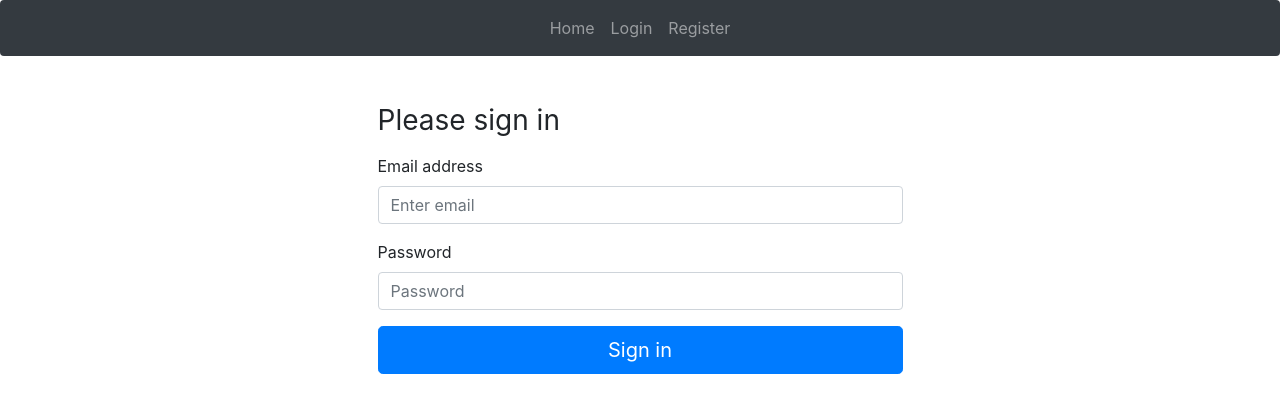
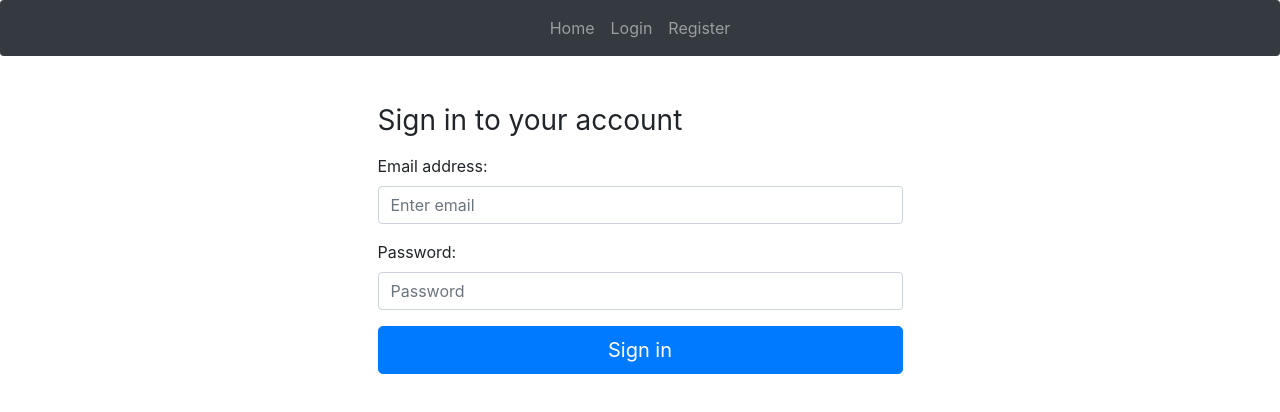
Before and after one commit to Fancystacks/sun-scraper, a React (Create React App) app in the folder client/: page /login in a window 1280 px wide. Shown: the top 412 px of the page. Built offline with nearby package versions, Linux system fonts and the light colour scheme.

Commit message:
added comments.

```diff
--- a/client/src/components/Landing.js
+++ b/client/src/components/Landing.js
@@ -6,7 +6,7 @@ class Landing extends Component {
       <div className="container">
         <div className="jumbotron mt-5">
           <div className="col-sm-8 mx-auto">
-            <h1 className="text-center">WELCOME</h1>
+            <h1 className="text-center">Welcome to Sun Scraper!</h1>
           </div>
         </div>
       </div>
--- a/client/src/components/Login.js
+++ b/client/src/components/Login.js
@@ -25,6 +25,7 @@ class Login extends Component {
       password: this.state.password
     }
 
+    // sends the user to the profile page once logged in
     login(user).then(res => {
       if (res) {
         this.props.history.push(`/profile`);
@@ -38,9 +39,9 @@ class Login extends Component {
         <div className="row">
           <div className="col-md-6 mt-5 mx-auto">
             <form noValidate onSubmit={this.onSubmit}>
-              <h1 className="h3 mb-3 font-weight-normal">Please sign in</h1>
+              <h1 className="h3 mb-3 font-weight-normal">Sign in to your account</h1>
               <div className="form-group">
-                <label htmlFor="email">Email address</label>
+                <label htmlFor="email">Email address:</label>
                 <input
                   type="email"
                   className="form-control"
@@ -51,7 +52,7 @@ class Login extends Component {
                 />
               </div>
               <div className="form-group">
-                <label htmlFor="password">Password</label>
+                <label htmlFor="password">Password:</label>
                 <input
                   type="password"
                   className="form-control"
--- a/client/src/components/Navbar.js
+++ b/client/src/components/Navbar.js
@@ -2,6 +2,7 @@ import React, { Component } from 'react';
 import { Link, withRouter } from 'react-router-dom';
 
 class Landing extends Component {
+  // sends user back to landing page after pressing logout
   logOut(e) {
     e.preventDefault();
     localStorage.removeItem('usertoken');
@@ -9,6 +10,7 @@ class Landing extends Component {
   }
 
   render() {
+    // sends user to the register page once clicked
     const loginRegLink = (
       <ul className="navbar-nav">
         <li className="nav-item">
@@ -24,6 +26,7 @@ class Landing extends Component {
       </ul>
     )
 
+    // sends user to the profile page once clicked
     const userLink = (
       <ul className="navbar-nav">
         <li className="nav-item">
@@ -34,6 +37,21 @@ class Landing extends Component {
         <li className="nav-item">
           <a href="/#" onClick={this.logOut.bind(this)} className="nav-link">
             Logout
+          </a>
+        </li>
+      </ul>
+    )
+
+    const inputLink = (
+      <ul className="navbar-nav">
+        <li className="nav-item">
+          <Link to="/input" className="nav-link">
+            Input
+          </Link>
+        </li>
+        <li className="nav-item">
+          <a href="/#" onClick={this.logOut.bind(this)} className="nav-link">
+            Input
           </a>
         </li>
       </ul>
--- a/client/src/components/Profile.js
+++ b/client/src/components/Profile.js
@@ -32,15 +32,15 @@ class Profile extends Component {
           <table className="table col-md-6 mx-auto">
             <tbody>
               <tr>
-                <td>Fist Name</td>
+                <td>Fist Name:</td>
                 <td>{this.state.first_name}</td>
               </tr>
               <tr>
-                <td>Last Name</td>
+                <td>Last Name:</td>
                 <td>{this.state.last_name}</td>
               </tr>
               <tr>
-                <td>Email</td>
+                <td>Email:</td>
                 <td>{this.state.email}</td>
               </tr>
             </tbody>
--- a/client/src/components/Register.js
+++ b/client/src/components/Register.js
@@ -16,6 +16,7 @@ class Register extends Component {
     this.onSubmit = this.onSubmit.bind(this)
   }
 
+  // setting our state on change
   onChange(e) {
     this.setState({ [e.target.name]: e.target.value })
   }
@@ -28,7 +29,7 @@ class Register extends Component {
       email: this.state.email,
       password: this.state.password
     }
-
+    // register user on submit and send to the login page
     register(newUser).then(res => {
       this.props.history.push(`/login`)
     })
@@ -42,7 +43,7 @@ class Register extends Component {
             <form noValidate onSubmit={this.onSubmit}>
               <h1 className="h3 mb-3 font-weight-normal">Register</h1>
               <div className="form-group">
-                <label htmlFor="name">First name</label>
+                <label htmlFor="name">First name:</label>
                 <input
                   type="text"
                   className="form-control"
@@ -53,7 +54,7 @@ class Register extends Component {
                 />
               </div>
               <div className="form-group">
-                <label htmlFor="name">Last name</label>
+                <label htmlFor="name">Last name:</label>
                 <input
                   type="text"
                   className="form-control"
@@ -64,7 +65,7 @@ class Register extends Component {
                 />
               </div>
               <div className="form-group">
-                <label htmlFor="email">Email address</label>
+                <label htmlFor="email">Email address:</label>
                 <input
                   type="email"
                   className="form-control"
@@ -75,7 +76,7 @@ class Register extends Component {
                 />
               </div>
               <div className="form-group">
-                <label htmlFor="password">Password</label>
+                <label htmlFor="password">Password:</label>
                 <input
                   type="password"
                   className="form-control"
@@ -89,7 +90,7 @@ class Register extends Component {
                 type="submit"
                 className="btn btn-lg btn-primary btn-block"
               >
-                Register!
+                Register
               </button>
             </form>
           </div>
```
